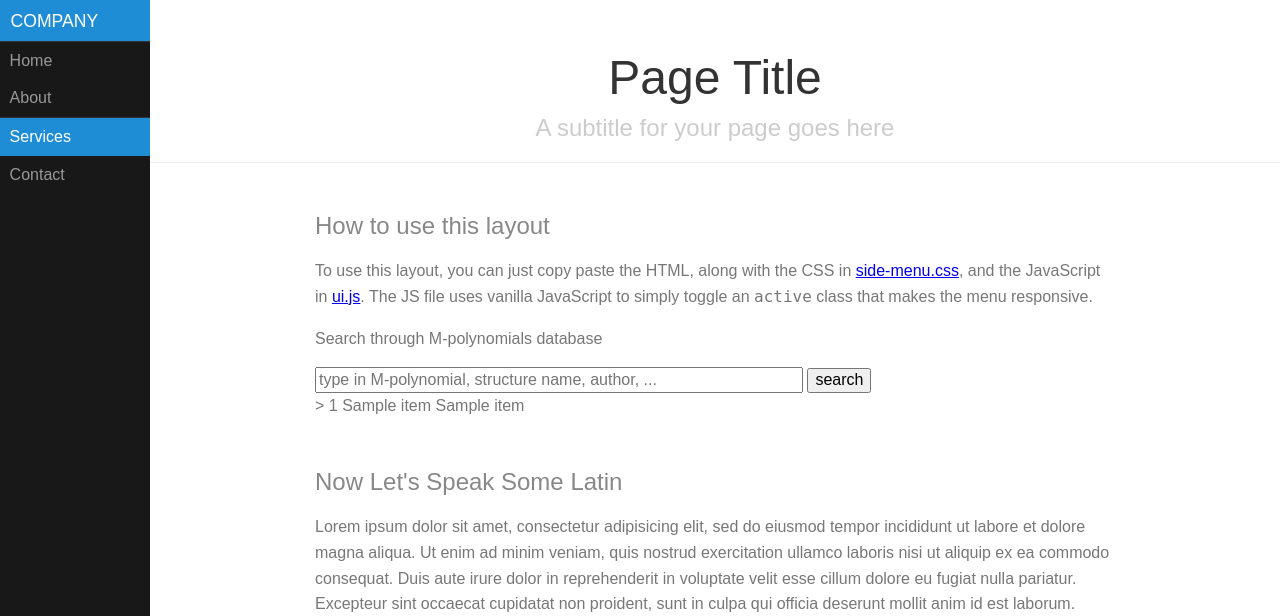
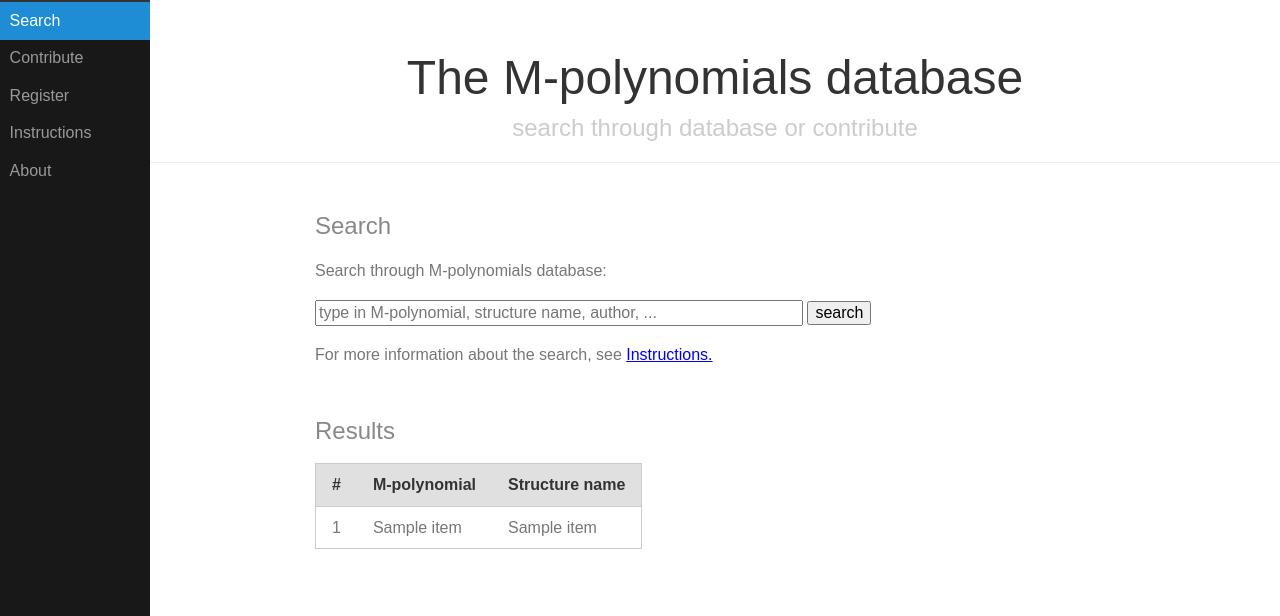
Before and after one commit to gasperxy/mpolinom, a Django app: template search/templates/search/index.html in a window 1280 px wide. Shown: the top 616 px of the page. Run offline with Django 3.2, Linux system fonts and the light colour scheme; the template is opened without the code that fills it: most values are stand-ins (such as "Sample title", 1, 10 or a date in 2020); some libraries are stand-ins or nearby versions; grey boxes are pictures that could not be loaded.

Commit message:
add results table

```diff
--- a/search/templates/search/index.html
+++ b/search/templates/search/index.html
@@ -10,9 +10,9 @@
     started with developing web sites and applications.">
     <title>M-polynomials database</title>
     <!-- nalozi raje datoteke -->
-    <link rel="stylesheet" href="https://unpkg.com/purecss@2.0.3/build/pure-min.css" integrity="sha384-cg6SkqEOCV1NbJoCu11+bm0NvBRc8IYLRGXkmNrqUBfTjmMYwNKPWBTIKyw9mHNJ" crossorigin="anonymous">
+    <!-- <link rel="stylesheet" href="https://unpkg.com/purecss@2.0.3/build/pure-min.css" integrity="sha384-cg6SkqEOCV1NbJoCu11+bm0NvBRc8IYLRGXkmNrqUBfTjmMYwNKPWBTIKyw9mHNJ" crossorigin="anonymous"> -->
     <!-- dela ampak brez veze: <link href="{% static 'search/style.css' %}" rel="stylesheet"> -->
-    <link rel="stylesheet" href="/css/pure/pure-min.css">
+    <link rel="stylesheet" href="{% static 'search/pure-min.css' %}" >
     <!--<link rel="stylesheet" href="/layouts/side-menu/styles.css"> -->
     <link href="{% static 'search/style.css' %}" rel="stylesheet">
   </head>
@@ -52,76 +52,81 @@
 
         <div id="menu">
             <div class="pure-menu">
-                <a class="pure-menu-heading" href="#">Company</a>
+                <!-- <a class="pure-menu-heading" href="#">Menu</a> -->
 
                 <ul class="pure-menu-list">
-                    <li class="pure-menu-item"><a href="#" class="pure-menu-link">Home</a></li>
-                    <li class="pure-menu-item"><a href="#" class="pure-menu-link">About</a></li>
-
                     <li class="pure-menu-item menu-item-divided pure-menu-selected">
-                        <a href="#" class="pure-menu-link">Services</a>
+                        <a href="#" class="pure-menu-link">Search</a>
                     </li>
 
-                    <li class="pure-menu-item"><a href="#" class="pure-menu-link">Contact</a></li>
+                    <li class="pure-menu-item"><a href="#" class="pure-menu-link">Contribute</a></li>
+                    <li class="pure-menu-item"><a href="#" class="pure-menu-link">Register</a></li>
+
+                    <li class="pure-menu-item"><a href="#" class="pure-menu-link">Instructions</a></li>
+                    <li class="pure-menu-item"><a href="#" class="pure-menu-link">About</a></li>
                 </ul>
             </div>
         </div>
 
         <div id="main">
             <div class="header">
-                <h1>Page Title</h1>
-                <h2>A subtitle for your page goes here</h2>
+                <h1>The M-polynomials database</h1>
+                <h2>search through database or contribute</h2>
             </div>
 
             <div class="content">
-                <h2 class="content-subhead">How to use this layout</h2>
-                <p>
-                    To use this layout, you can just copy paste the HTML, along with the CSS in <a href="/layouts/side-menu/styles.css" alt="Side Menu CSS">side-menu.css</a>, and the JavaScript in <a href="/js/ui.js">ui.js</a>. The JS file uses vanilla JavaScript to simply toggle an <code>active</code> class that makes the menu responsive.
-                </p>
-                <p>Search through M-polynomials database</p>
+                <h2 class="content-subhead">Search</h2>
+                <p>Search through M-polynomials database:</p>
                 <form method="GET">
                     <input type="text" name="q" style="height:20px;font-size:12pt;width:30em"
                     placeholder="type in M-polynomial, structure name, author, ...">
                     <input type="submit" value="search">
-                </form>>
-
-                {% for item in results %}
-                {{item.id}}
-                {{item.mpolynomyal}}
-                {{item.structure_name}}
-
-                <br>
-                {% endfor %}
-
-                <h2 class="content-subhead">Now Let's Speak Some Latin</h2>
-                <p>
-                    Lorem ipsum dolor sit amet, consectetur adipisicing elit, sed do eiusmod tempor incididunt ut labore et dolore magna aliqua. Ut enim ad minim veniam, quis nostrud exercitation ullamco laboris nisi ut aliquip ex ea commodo consequat. Duis aute irure dolor in reprehenderit in voluptate velit esse cillum dolore eu fugiat nulla pariatur. Excepteur sint occaecat cupidatat non proident, sunt in culpa qui officia deserunt mollit anim id est laborum.
+                </form>
+                <p>For more information about the search, see
+                    <a href="/layouts/side-menu/styles.css" alt="Instructions">Instructions. </a>
                 </p>
 
-                <div class="pure-g">
-                    <div class="pure-u-1-4">
-                        <img class="pure-img-responsive" src="http://farm3.staticflickr.com/2875/9069037713_1752f5daeb.jpg" alt="Peyto Lake">
-                    </div>
-                    <div class="pure-u-1-4">
-                        <img class="pure-img-responsive" src="http://farm3.staticflickr.com/2813/9069585985_80da8db54f.jpg" alt="Train">
-                    </div>
-                    <div class="pure-u-1-4">
-                        <img class="pure-img-responsive" src="http://farm6.staticflickr.com/5456/9121446012_c1640e42d0.jpg" alt="T-Shirt Store">
-                    </div>
-                    <div class="pure-u-1-4">
-                        <img class="pure-img-responsive" src="http://farm8.staticflickr.com/7357/9086701425_fda3024927.jpg" alt="Mountain">
-                    </div>
-                </div>
 
-                <h2 class="content-subhead">Try Resizing your Browser</h2>
-                <p>
-                    Lorem ipsum dolor sit amet, consectetur adipisicing elit, sed do eiusmod tempor incididunt ut labore et dolore magna aliqua. Ut enim ad minim veniam, quis nostrud exercitation ullamco laboris nisi ut aliquip ex ea commodo consequat. Duis aute irure dolor in reprehenderit in voluptate velit esse cillum dolore eu fugiat nulla pariatur. Excepteur sint occaecat cupidatat non proident, sunt in culpa qui officia deserunt mollit anim id est laborum.
-                </p>
-            </div>
-        </div>
-    </div>
 
-    <script src="{% static 'search/ui.js' %}"></script>
+                {% if results %}
+                    {% if results == "No q given."%}
+                        <br>
+                    {% else %}
+                        <h2 class="content-subhead">Results</h2>
+                        <!-- <ul>
+                        {% for item in results %}
+                        <li>
+                            {{item.id}}
+                            {{item.mpolynomyal}}
+                            {{item.structure_name}}
+                        </li>
+                        {% endfor %}
+                        </ul> -->
+                        <table class="pure-table pure-table-horizontal">
+                            <thead>
+                                <tr>
+                                    <th>#</th>
+                                    <th>M-polynomial</th>
+                                    <th>Structure name</th>
+                                </tr>
+                            </thead>
+                            <tbody>
+                                {% for item in results %}
+                                <tr>
+                                    <td>{{ forloop.counter }}</td>
+                                    <td>{{item.mpolynomyal}}</td>
+                                    <td>{{item.structure_name}}</td>
+                                </tr>
+                            {% endfor %}
+                            </tbody>
+                        </table>
+                    {% endif %}
+                {% else %}
+                    <p>No results are available.</p>
+                {% endif %}
+
+
+
 
     </body>
 </html>
--- a/search/views.py
+++ b/search/views.py
@@ -102,7 +102,7 @@ def index(request): #search all fields
             results =  MpolynomDocument.search().query("multi_match", query = q, fields = ['mpolynomyal^3',
             'structure_name^3','keywords^2','comments','references','links','author^2'],fuzziness = "AUTO")
     else:
-        results= "Ni podanega q"
+        results= "No q given."
     return render(request, 'search/index.html', {'results': results})
 # def about(request):
 #     return HttpResponse("This site is about M-polynomials page.")
```
Also changed, not shown: search/static/search/pure-min.css (added).
